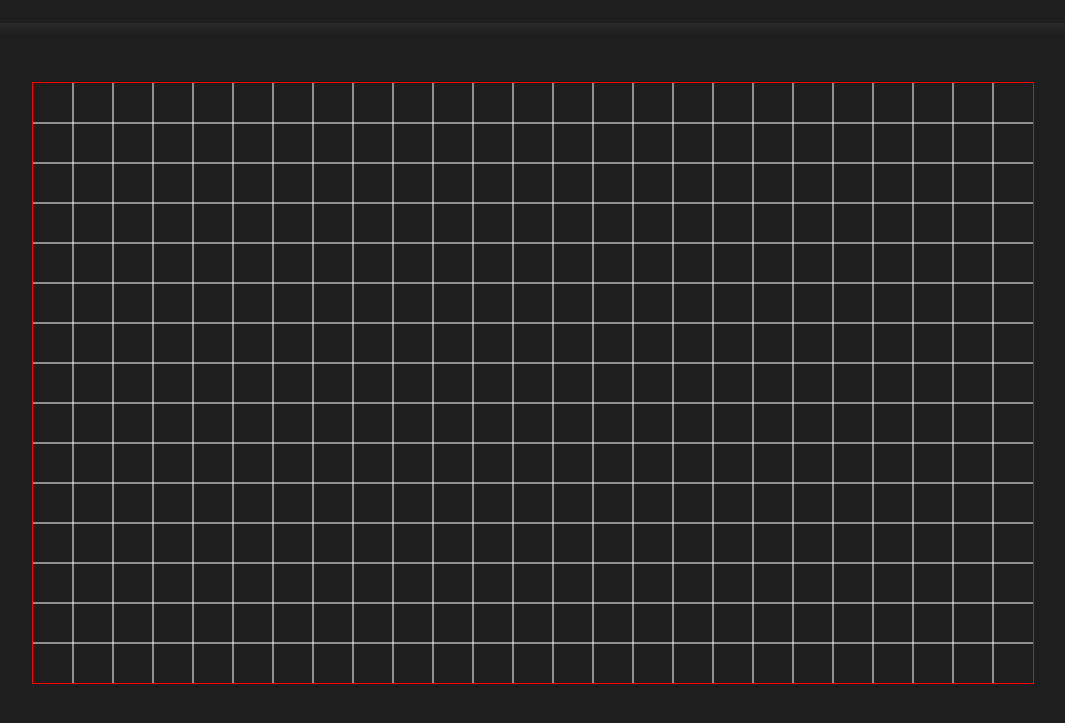
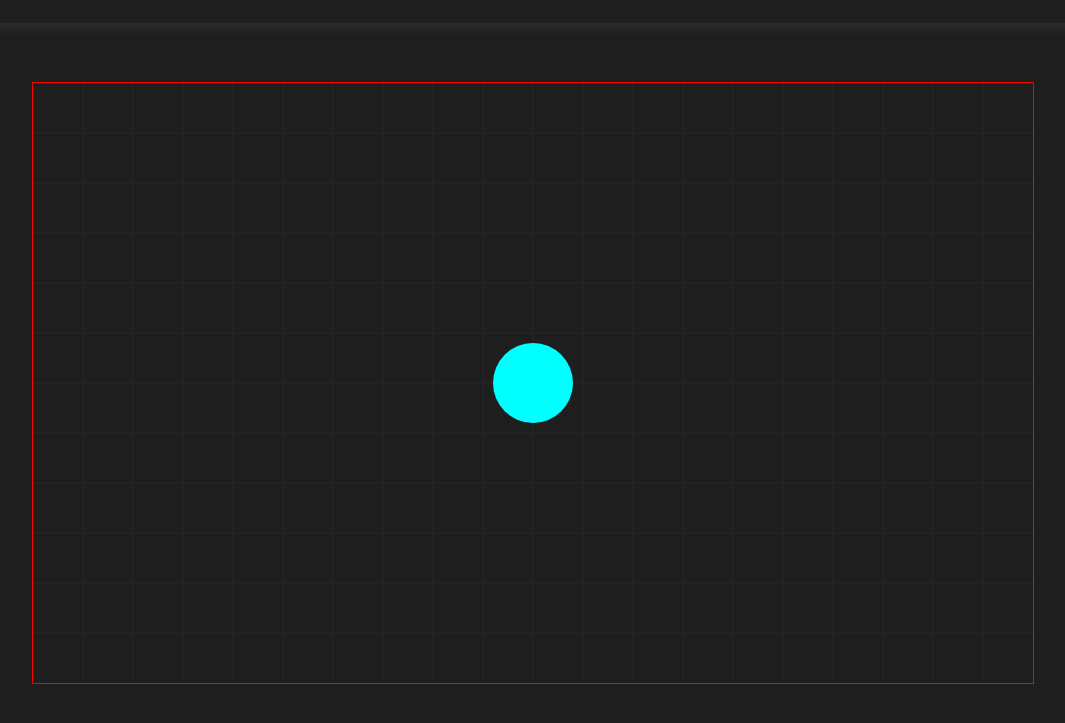
Before and after one commit to raustin9/ParticleSwarmVis, a plain HTML site: page static/index.html in a window 1280 px wide. Shown: the part 57-780 px from the top of the page, without its empty margins (107-1172 px from the left). Drawn offline with Linux system fonts and the light colour scheme.

Commit message:
cleaned up code

```diff
--- a/static/index.html
+++ b/static/index.html
@@ -10,7 +10,7 @@
             <h1>COSC 420 Final</h1>
         </nav>
 
-        <canvas id="swarm-grid" width="1000" height="600" style="border: 5px solid red"></canvas>
+        <canvas id="swarm-grid" width="1000" height="600" style="border: 5px solid white"></canvas>
     </body>
 
     <script type="importmap">
--- a/static/index.js
+++ b/static/index.js
@@ -1,22 +1,6 @@
 import { Swarm } from './swarm.js';
 import Renderer from './renderer/renderer.js';
-
-class Particle {
-    constructor(xpos, ypos, radius, color) {
-        this.xpos = xpos;
-        this.ypos = ypos;
-        this.radius = radius;
-        this.color = color;
-    }
-
-    draw(context) {
-        context.beginPath();
-        context.arc(this.xpos, this.ypos, this.radius, 0, 2 * Math.PI);
-        context.fillStyle = this.color;
-        context.fill();
-        context.closePath();
-    }
-}
+import { Particle } from './particle.js';
 class App {
     constructor(box_size, point_radius) {
         this.swarm = new Swarm();
@@ -34,41 +18,12 @@ class App {
 
         // this.renderer = new Renderer(this.grid, 640, 480);
 
-        // this.grid_data = Array(numx)
-        //     .fill()
-        //     .map(() => Array(numy).fill(0));
-
-        // for (let i = 0; i < this.grid_data.length; i++) {
-        //     for (let j = 0; j <= this.grid_data.length; j++) {
-        //         this.grid_data[i][j] = Math.floor(Math.random() * 4);
-        //     }
-        // }
-
         this.box_size = box_size;
         this.point_radius = point_radius;
     }
 
-    // Create 2D grid on canvas
-    create_grid() {
-        // for (let i = 0; i < this.grid_data.length; i++) {
-        //     for (let j = 0; j <= this.grid_data.length; j++) {
-        //         this.context.beginPath();
-        //         this.context.rect(
-        //             i * this.box_size,
-        //             j * this.box_size,
-        //             this.box_size,
-        //             this.box_size
-        //         );
-        //         this.context.strokeStyle = '#363636';
-        //         this.context.fillStyle = 'cyan';
-        //         if (this.grid_data[i][j] === 3) {
-        //             this.context.fill();
-        //         } else {
-        //         }
-        //         this.context.stroke();
-        //     }
-        // }
-
+    // Create background grid on canvas
+    create_grid(color) {
         // get number of boxes per axis
         const num_boxes_x = this.canvas_width / this.box_size;
         const num_boxes_y = this.canvas_height / this.box_size;
@@ -82,9 +37,10 @@ class App {
             this.context.beginPath();
             this.context.moveTo(x_shift + i * this.box_size, 0);
             this.context.lineTo(x_shift + i * this.box_size, this.canvas_height);
-            this.context.strokeStyle = 'white';
+            this.context.strokeStyle = color;
 
             this.context.stroke();
+            this.context.closePath();
         }
 
         // vertical lines
@@ -92,14 +48,20 @@ class App {
             this.context.beginPath();
             this.context.moveTo(0, y_shift + i * this.box_size);
             this.context.lineTo(this.canvas_width, y_shift + i * this.box_size);
-            this.context.strokeStyle = 'white';
+            this.context.strokeStyle = color;
 
             this.context.stroke();
+            this.context.closePath();
         }
     }
 
     create_particles() {
-        let particle = new Particle(this.width / 2, this.height / 2, this.radius, 'cyan');
+        let particle = new Particle(
+            this.canvas_width / 2,
+            this.canvas_height / 2,
+            this.point_radius,
+            'cyan'
+        );
         particle.draw(this.context);
     }
 
@@ -109,7 +71,8 @@ class App {
     // }
 }
 
-let app = new App(40, 40);
-app.create_grid();
+let app = new App(50, 40);
+app.create_grid('#262626');
 app.create_particles();
+
 // app.create_webgl();
--- /dev/null
+++ b/static/particle.js
@@ -0,0 +1,20 @@
+export class Particle {
+    constructor(xpos, ypos, radius, color) {
+        this.xpos = xpos;
+        this.ypos = ypos;
+        this.radius = radius;
+        this.color = color;
+    }
+
+    draw(context) {
+        console.log(this.xpos, this.ypos, this.radius, this.color);
+
+        context.beginPath();
+
+        context.arc(this.xpos, this.ypos, this.radius, 0, 2 * Math.PI);
+        context.fillStyle = this.color;
+        context.fill();
+
+        context.closePath();
+    }
+}
```
